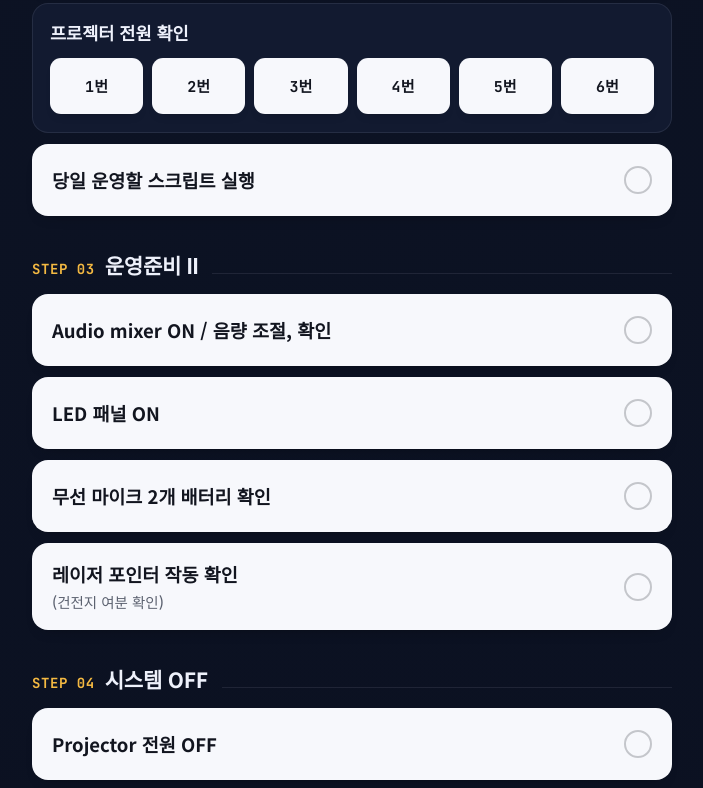
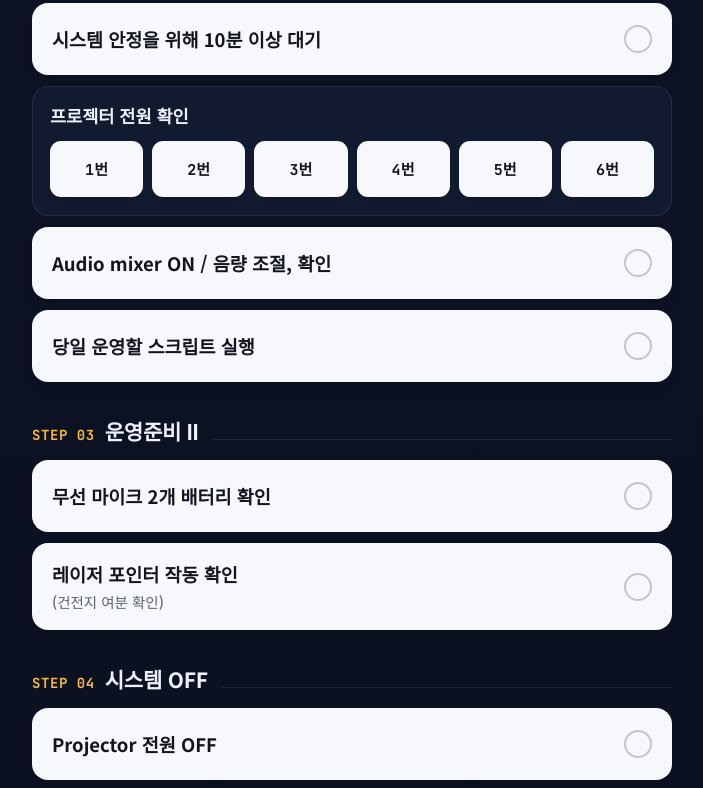
Before and after one commit to ggaerok/NYSC_Planetarium, a plain HTML site: page index.html in a window 1280 px wide. Shown: the part 1259-2047 px from the top of the page, without its empty margins (288-991 px from the left). Drawn offline with Linux system fonts and the light colour scheme.

Commit message:
Fix duplicate and reorder tasks in index.html

```diff
--- a/index.html
+++ b/index.html
@@ -435,7 +435,8 @@
   var SECTIONS = [
     { title:'운영준비 Ⅰ', tasks:[
       { label:'주 출입구 개방' },
-      { label:'하절기 시스템실 냉방 상태 확인', sub:'(18도 유지)' }
+      { label:'하절기 시스템실 냉방 상태 확인', sub:'(18도 유지)' },
+      { label:'LED 패널 ON' }
     ]},
     { title:'투영관 시스템 가동', tasks:[
       { label:'Supervisor(SUP) 컴퓨터 전원 ON / Beep 확인' },
@@ -445,11 +446,10 @@
       { label:'Offset 값 확인', sub:'(10.XXX 이하)', units:['SUP','1번','2번','3번','4번','5번','6번','Multi'] },
       { label:'시스템 안정을 위해 10분 이상 대기' },
       { label:'프로젝터 전원 확인', units:['1번','2번','3번','4번','5번','6번'] },
+      { label:'Audio mixer ON / 음량 조절, 확인' },
       { label:'당일 운영할 스크립트 실행' }
     ]},
     { title:'운영준비 Ⅱ', tasks:[
-      { label:'Audio mixer ON / 음량 조절, 확인' },
-      { label:'LED 패널 ON' },
       { label:'무선 마이크 2개 배터리 확인' },
       { label:'레이저 포인터 작동 확인', sub:'(건전지 여분 확인)' }
     ]},
@@ -466,9 +466,9 @@
     { title:'투영관 정리', tasks:[
       { label:'무선마이크 전원 OFF' },
       { label:'Audio mixer OFF' },
-      { label:'LED조명 패널 OFF' },
       { label:'분실물, 내부 청결상태 확인', sub:'(쓰레기 줍기)' },
       { label:'의자파손 확인 후 운영일지 기록' },
+      { label:'LED조명 패널 OFF' },
       { label:'조정실 냉난방기 확인, 조명 OFF' },
       { label:'실내 냉난방기 OFF' },
       { label:'왼쪽 출입문 잠금' },
```
